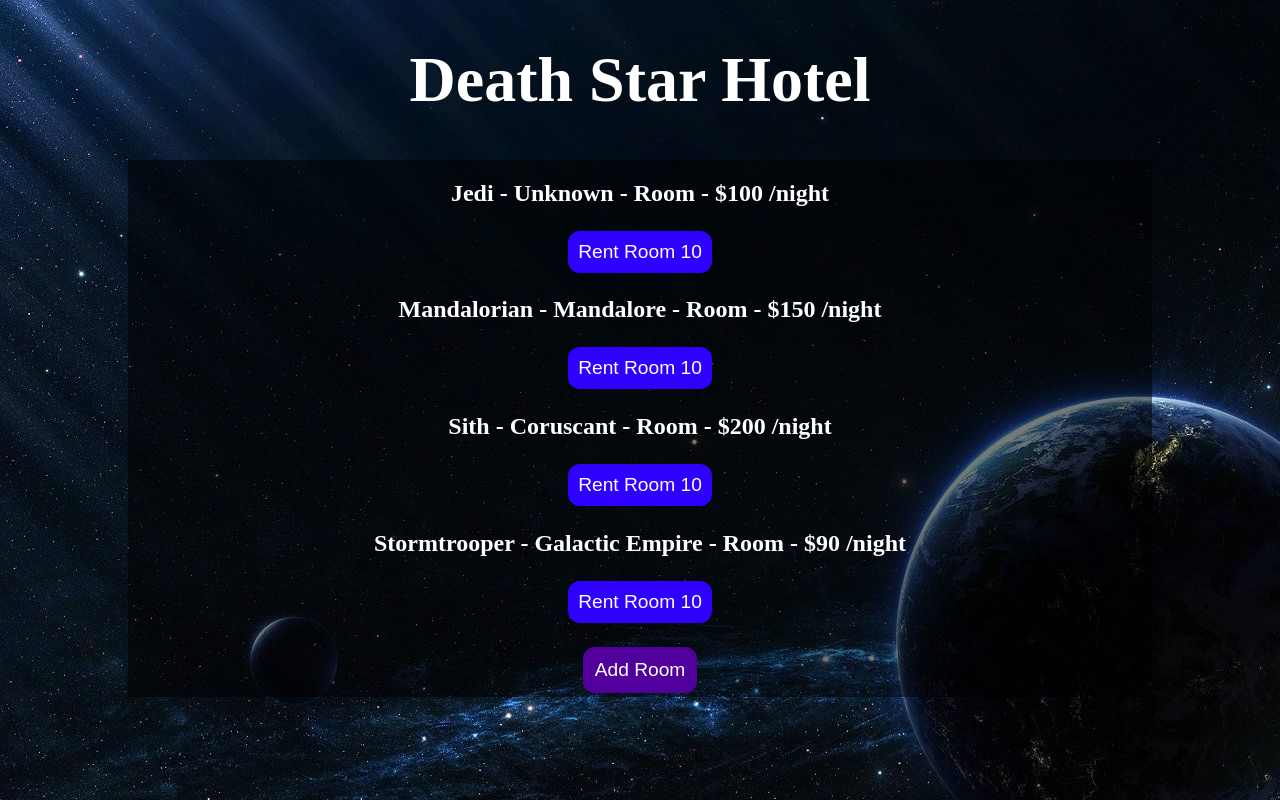
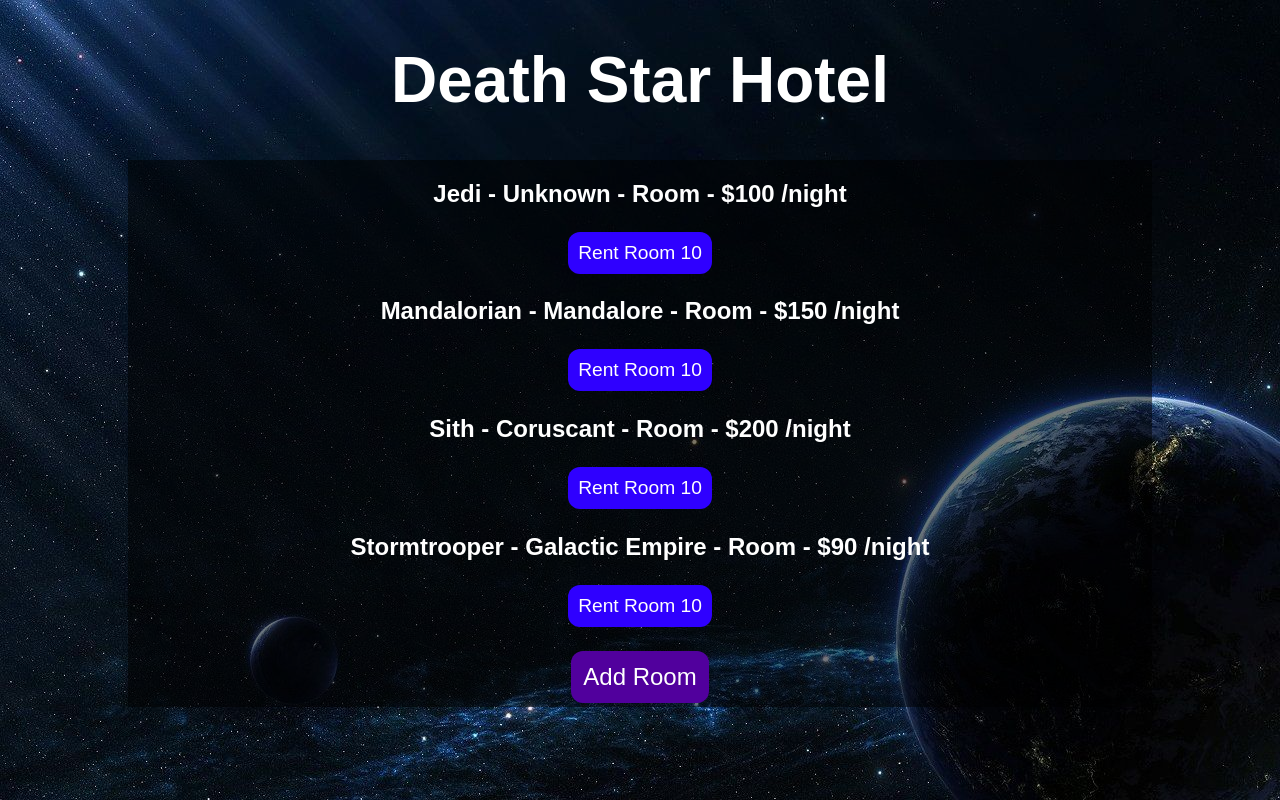
Before and after one commit to bodwood/death-star, a React (Create React App) app: page / in a window 1280 px wide. Built offline with nearby package versions, Linux system fonts and the light colour scheme.

Commit message:
update font-family for body

```diff
--- a/src/index.css
+++ b/src/index.css
@@ -3,6 +3,7 @@
   background-image: url("../src/images/DeathStarImg.jpg");
   color: White;
   text-align: center;
+  font-family: 'Prompt', sans-serif;
 }
 
 main {
@@ -39,6 +40,6 @@
   text-align: center;
   text-decoration: none;
   display: inline-block;
-  font-size: 1.2rem;
+  font-size: 1.5rem;
   color: white;
 }
```
